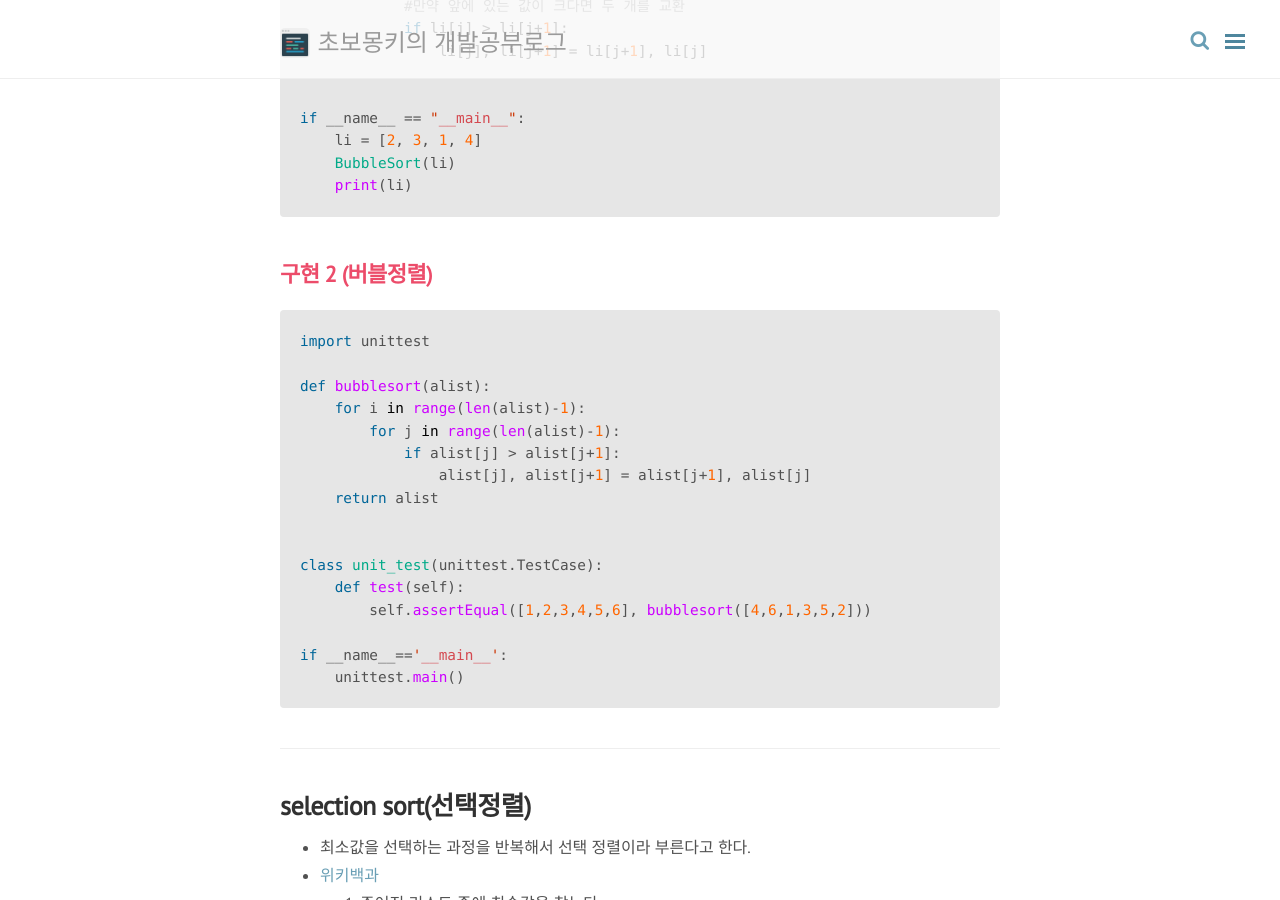
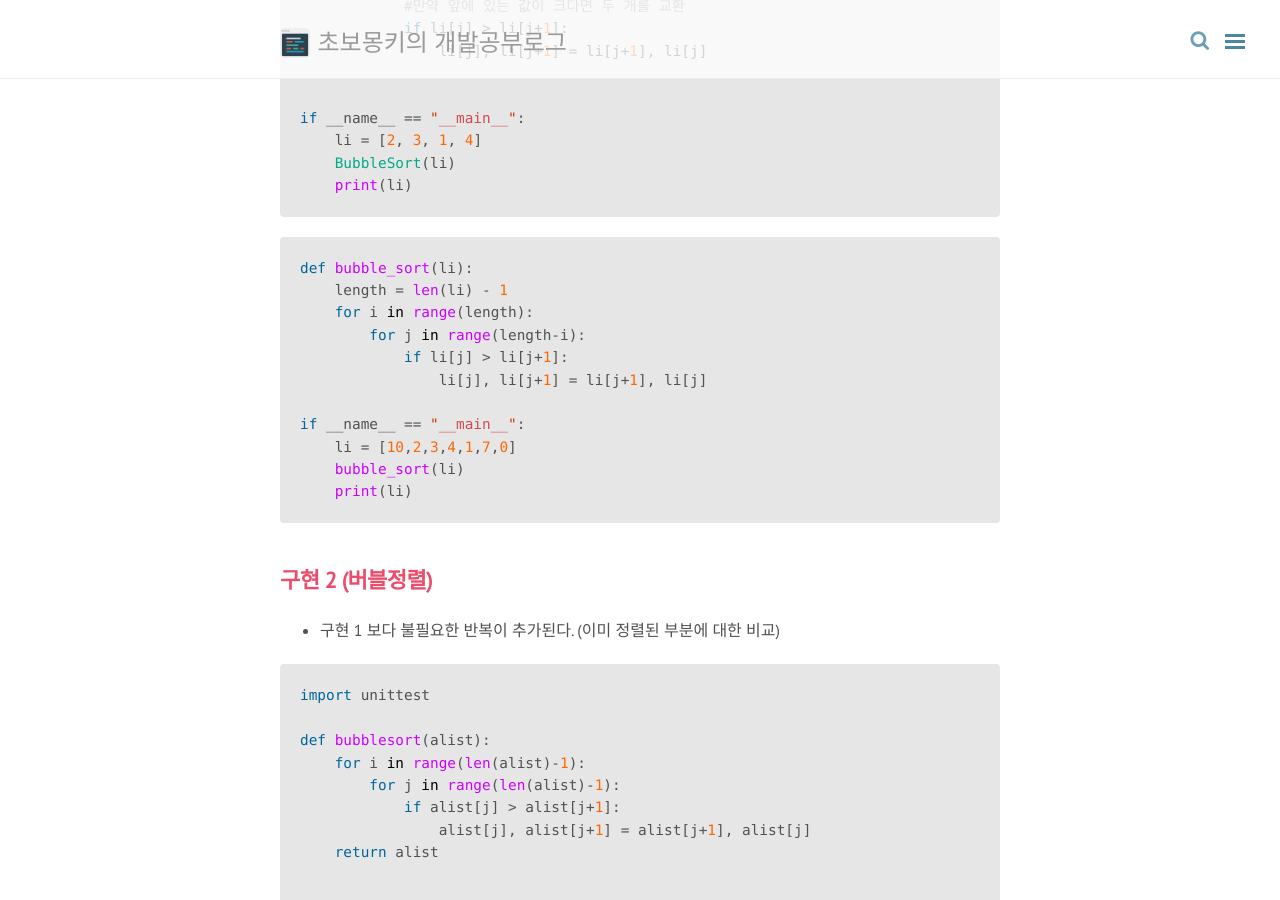
Before and after one commit to wayhome25/wayhome25.github.io, a Jekyll site: the page built from _posts/cs/2017-04-16-cs-17.md, in a window 1280 px wide and 900 px high, scrolled down 1117 px. Built offline with Jekyll 4.4.1, drawn with Linux system fonts in a browser that asks for light colours; nearby versions of some CDN libraries; comment, search, counter and statistics services are not loaded.

Commit message:
add blog post

````diff
--- a/_posts/cs/2017-04-16-cs-17.md
+++ b/_posts/cs/2017-04-16-cs-17.md
@@ -46,7 +46,22 @@ if __name__ == "__main__":
     print(li)
 ```
 
+```python
+def bubble_sort(li):
+    length = len(li) - 1
+    for i in range(length):
+        for j in range(length-i):
+            if li[j] > li[j+1]:
+                li[j], li[j+1] = li[j+1], li[j]
+
+if __name__ == "__main__":
+    li = [10,2,3,4,1,7,0]
+    bubble_sort(li)
+    print(li)
+```
+
 ## 구현 2 (버블정렬)
+- 구현 1 보다 불필요한 반복이 추가된다. (이미 정렬된 부분에 대한 비교)
 
 ```python
 import unittest
````
Also changed, not shown: _posts/TIL(Today I Learned)/2017-05-22-05-28-TIL.md (+13 -0 lines).
